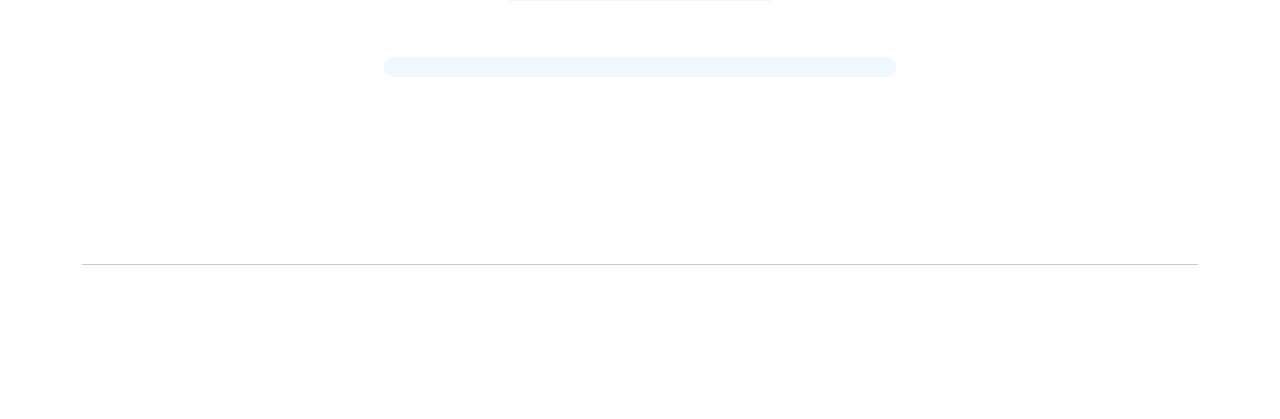
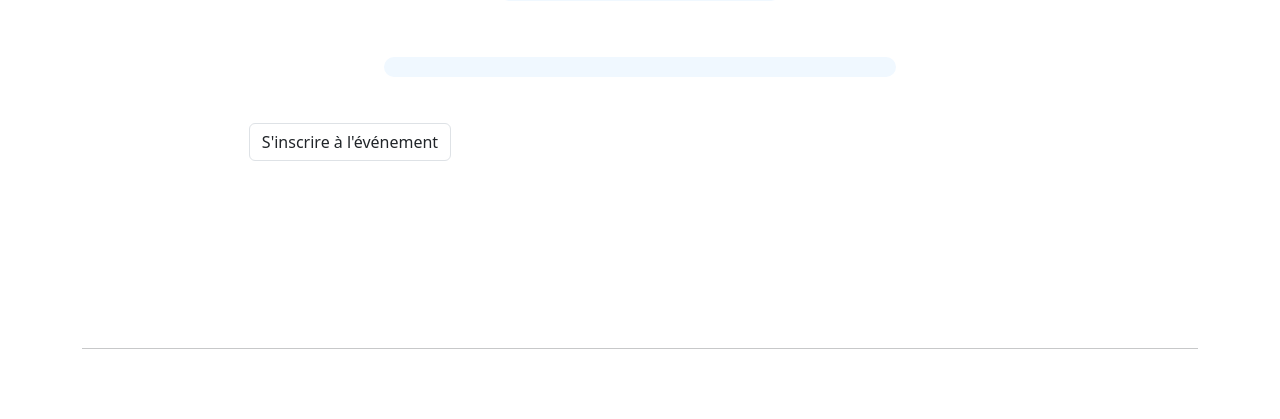
Before and after one commit to fuflin/SiteBlackLions, a Symfony app: template templates/event/detailEvent.html.twig in a window 1280 px wide. Shown: the part 756-1175 px from the top of the page. Run offline with Twig, Linux system fonts and the light colour scheme; the template is opened without the code that fills it, so the values that code supplies are empty; form fields are guessed from the names that the template uses; some libraries are stand-ins or nearby versions.

Commit message:
ajout bouton inscription event

```diff
--- a/templates/event/detailEvent.html.twig
+++ b/templates/event/detailEvent.html.twig
@@ -29,4 +29,12 @@
 </div>
 
 
+{{ form_start(Form) }}
+        <div style="width: 50%; margin: 30px; display: flex; justify-content: center;">
+            {{form_row(Form.submit, {'label':"S'inscrire à l'événement"})}}
+        </div>
+{{ form_end(Form) }}
+
+
+
 {% endblock %}
```
